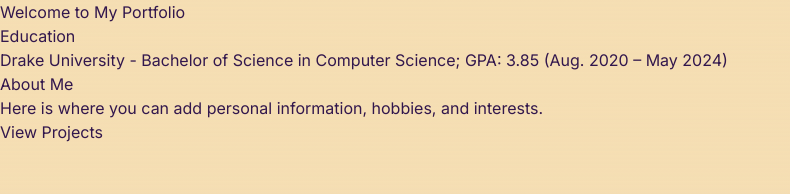
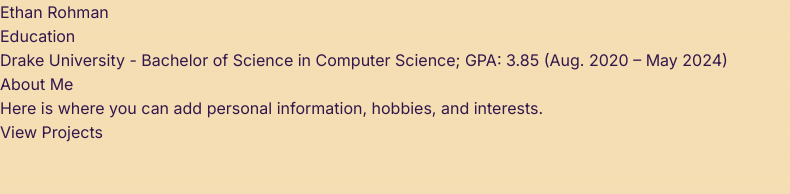
Before and after one commit to EthanRohman93/portfolio, a Next.js app: page / in a window 1280 px wide. Shown: the top 194 px of the page, without its empty margins (0-790 px from the left). Built offline with nearby package versions, Linux system fonts and the light colour scheme.

Commit message:
safe space on the top

```diff
--- a/app/globals.css
+++ b/app/globals.css
@@ -26,6 +26,7 @@
       rgb(var(--background-end-rgb))
     )
     rgb(var(--background-start-rgb));
+  padding-top: env(safe-area-inset-top);
 }
 
 @layer utilities {
--- a/app/layout.tsx
+++ b/app/layout.tsx
@@ -5,8 +5,8 @@
 const inter = Inter({ subsets: ["latin"] });
 
 export const metadata: Metadata = {
-  title: "Create Next App",
-  description: "Generated by create next app",
+    title: "Ethan Rohman: Data Scientist and Full Stack Developer",
+  description: "This is a portfolio website showcasing my skills as a Data Scientist and Full Stack Developer",
 };
 
 export default function RootLayout({
@@ -16,7 +16,11 @@
 }>) {
   return (
     <html lang="en">
-      <body className={inter.className}>{children}</body>
+      <body className={inter.className}>
+        <div className="safe-top">
+          {children}
+        </div>
+      </body>
     </html>
   );
 }
--- a/app/page.tsx
+++ b/app/page.tsx
@@ -8,7 +8,7 @@
   return (
     <Layout>
       <main>
-        <h1>Welcome to My Portfolio</h1>
+        <h1>Ethan Rohman</h1>
         <EducationSection />
         <PersonalSection />
         <Link href="/project">View Projects</Link> {/* Add this line */}
```
